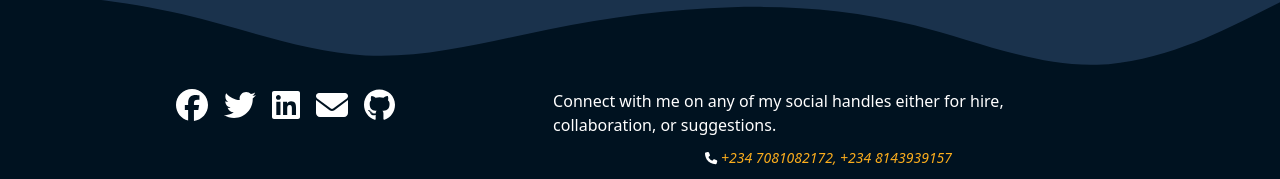
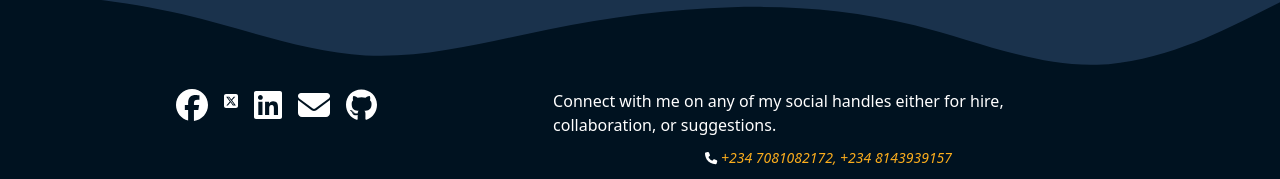
Before and after one commit to UnfazedAy/my-portfolio, a React (Create React App) app: page / in a window 1280 px wide. Shown: the part 1111-1290 px from the top of the page. Built offline with nearby package versions, Linux system fonts and the light colour scheme; no server answers.

Commit message:
Update the twitter icon

```diff
--- a/src/components/Contacts.js
+++ b/src/components/Contacts.js
@@ -5,7 +5,7 @@ export default function Contacts() {
     <footer id="contact" className="mt-[7rem]">
       <div className="container flex flex-col mx-auto p-6 md:flex md:flex-row ">
         <div className="flex justify-center h-full space-x-4 mb-6 md:flex md:justify-start md:w-1/2">
-          {/* Social maedia links */}
+          {/* Social media links */}
           <a
             href="https://web.facebook.com/ayomide.show"
             target="_blank"
@@ -18,7 +18,7 @@ export default function Contacts() {
             target="_blank"
             rel="noreferrer"
           >
-            <FontAwesomeIcon icon="fa-brands fa-twitter" size="2xl" />
+            <FontAwesomeIcon icon="fa-brands fa-square-x-twitter" />
           </a>
           <a
             href="https://www.linkedin.com/in/ayomide-soniyi-3151461a5/"
```
